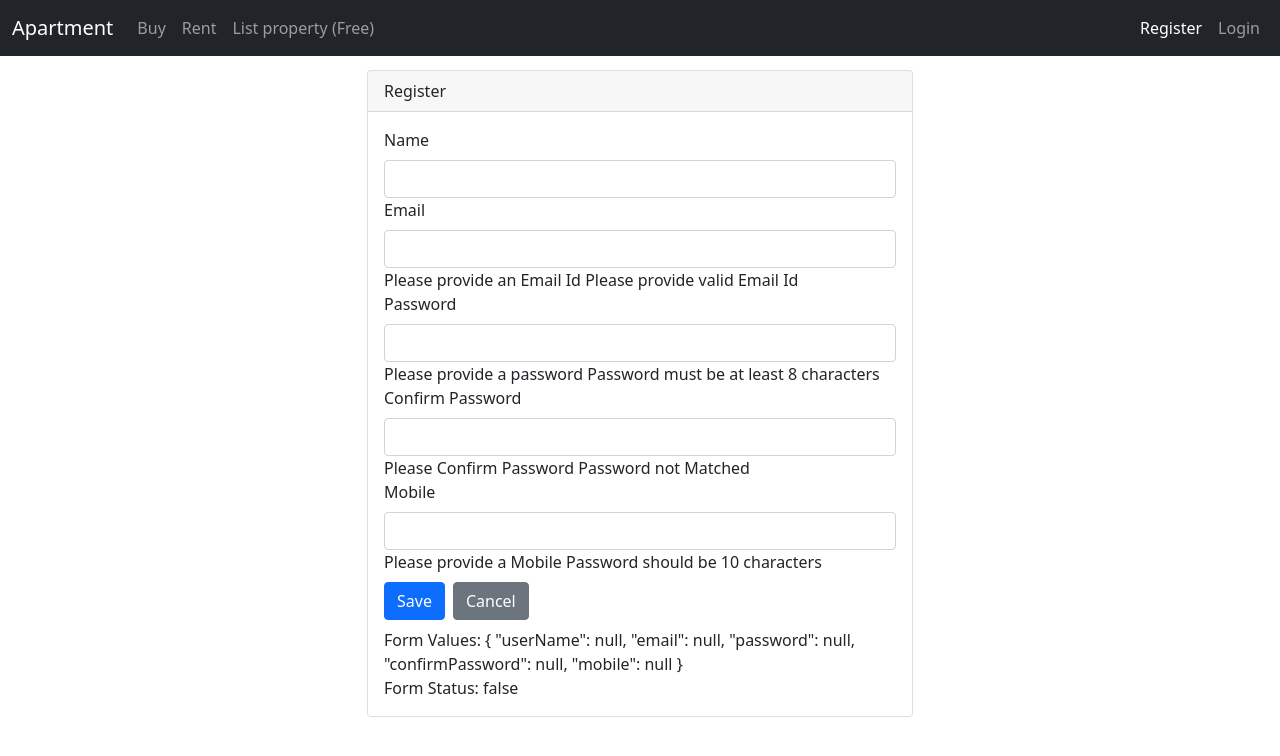
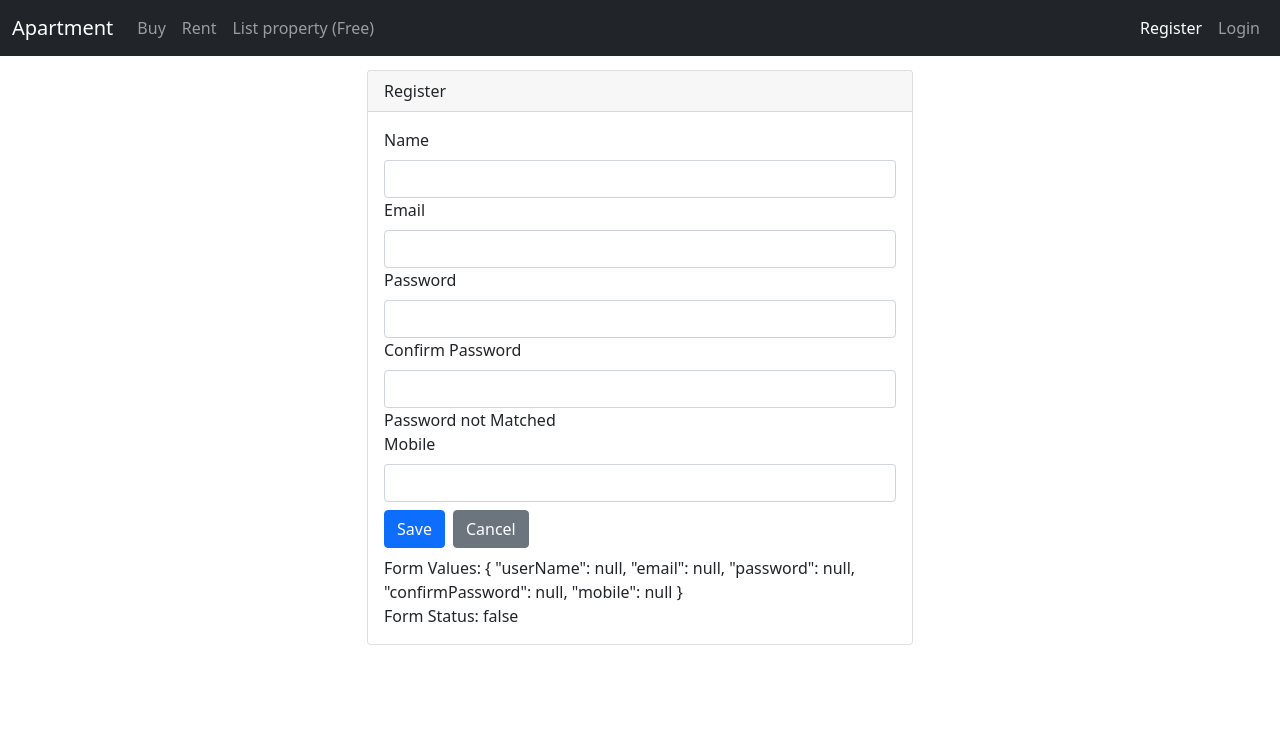
Before and after one commit to OsamaBACS/Apartment, an Angular app: page /user/register in a window 1280 px wide. Shown: the top 756 px of the page. Built offline with nearby package versions, Linux system fonts and the light colour scheme.

Commit message:
SomeValidations

```diff
--- a/package.json
+++ b/package.json
@@ -19,6 +19,7 @@
     "@angular/platform-browser-dynamic": "~12.2.0",
     "@angular/router": "~12.2.0",
     "bootstrap": "^5.1.1",
+    "ngx-bootstrap": "^7.1.0",
     "rxjs": "~6.6.0",
     "tslib": "^2.3.0",
     "zone.js": "~0.11.4"
--- a/src/app/user/user-register/user-register.component.html
+++ b/src/app/user/user-register/user-register.component.html
@@ -11,7 +11,7 @@
               class="form-control"
               formControlName="userName"
             />
-            <div *ngIf="registrationForm.get('userName')?.invalid && registrationForm.get('userName')?.touched" class="alert aler-danger">
+            <div *ngIf="registrationForm.get('userName')?.invalid && registrationForm.get('userName')?.touched" class="alert alert-danger">
               Please insert username
             </div>
           </div>
@@ -19,10 +19,10 @@
           <div class="form-group col-12">
             <label for="email" class="form-label">Email</label>
             <input type="email" class="form-control" formControlName="email" />
-            <span class="error-block">
-              <span> Please provide an Email Id </span>
-              <span> Please provide valid Email Id </span>
-            </span>
+            <div *ngIf="registrationForm.get('email')?.invalid && registrationForm.get('email')?.touched" class="alert alert-danger">
+              <div *ngIf="registrationForm.get('email')?.errors?.required"> Please provide an Email Id </div>
+              <div *ngIf="registrationForm.get('email')?.errors?.email"> Please provide valid Email Id </div>
+            </div>
           </div>
 
           <div class="form-group col-12">
@@ -32,10 +32,10 @@
               class="form-control"
               formControlName="password"
             />
-            <span class="error-block">
-              <span> Please provide a password </span>
-              <span> Password must be at least 8 characters </span>
-            </span>
+            <div *ngIf="registrationForm.get('password')?.invalid && registrationForm.get('password')?.touched" class="alert alert-danger">
+              <div *ngIf="registrationForm.get('password')?.errors?.required"> Please provide a password </div>
+              <div *ngIf="registrationForm.get('password')?.errors?.minlength"> Password must be at least 8 characters </div>
+            </div>
           </div>
 
           <div class="form-group col-12">
@@ -45,9 +45,9 @@
               class="form-control"
               formControlName="confirmPassword"
             />
-            <span class="error-block">
-              <span> Please Confirm Password </span>
-            </span>
+            <div *ngIf="registrationForm.get('password')?.invalid && registrationForm.get('password')?.touched" class="alert alert-danger">
+              <div *ngIf="registrationForm.get('password')?.errors?.required"> Please Confirm Password </div>
+            </div>
             <span> Password not Matched </span>
           </div>
 
@@ -58,10 +58,10 @@
               class="form-control"
               formControlName="mobile"
             />
-            <span class="error-block">
-              <span> Please provide a Mobile </span>
-              <span> Password should be 10 characters </span>
-            </span>
+            <div *ngIf="registrationForm.get('mobile')?.invalid && registrationForm.get('mobile')?.touched" class="alert alert-danger">
+              <div *ngIf="registrationForm.get('mobile')?.errors?.required"> Please provide a Mobile </div>
+              <div *ngIf="registrationForm.get('mobile')?.errors?.maxlength"> Password should be 10 characters </div>
+            </div>
           </div>
 
           <div class="form-group col-12">
```
Also changed, not shown: 1 other file (tests, documents, lock files or other folders).
